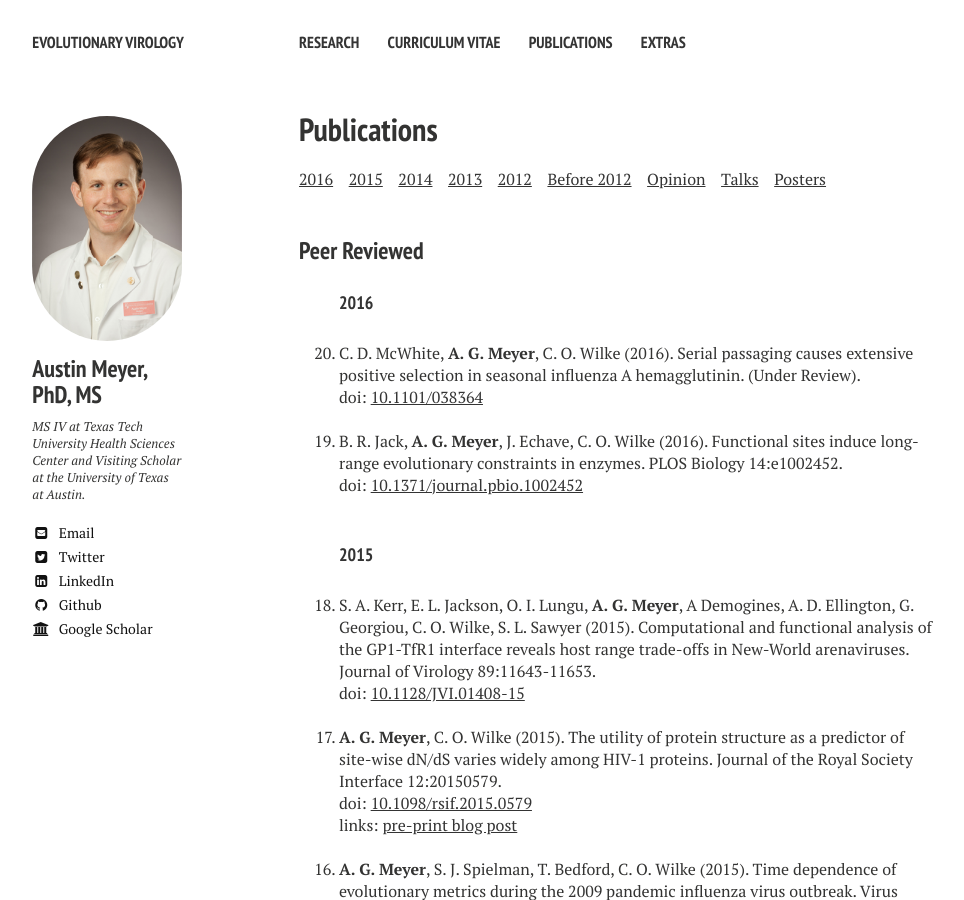
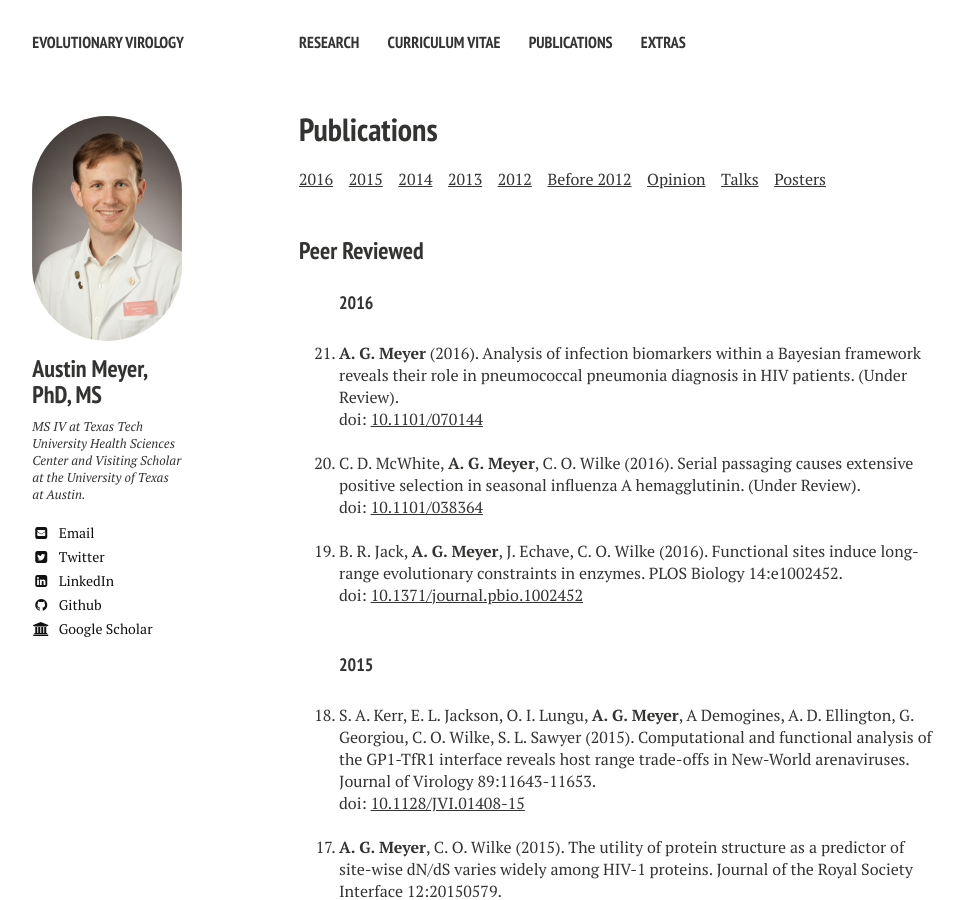
Before and after one commit to ausmeyer/ausmeyer.github.io, a Jekyll site: the page built from publications/index.md, in a window 1280 px wide and 900 px high. Shown: the whole window, without its empty margins (21-985 px from the left). Built offline with Jekyll 4.4.1, drawn with Linux system fonts in a browser that asks for light colours; nearby versions of some CDN libraries; comment, search, counter and statistics services are not loaded.

Commit message:
New preprint.

```diff
--- a/_data/peer_review.yml
+++ b/_data/peer_review.yml
@@ -1,3 +1,9 @@
+- author: <b>A. G. Meyer</b>
+  year: 2016
+  title: Analysis of infection biomarkers within a Bayesian framework reveals their role in pneumococcal pneumonia diagnosis in HIV patients
+  ref: "(Under Review)"
+  doi: 10.1101/070144
+
 - author: C. D. McWhite, <b>A. G. Meyer</b>, C. O. Wilke
   year: 2016
   title: Serial passaging causes extensive positive selection in seasonal influenza A hemagglutinin
```
